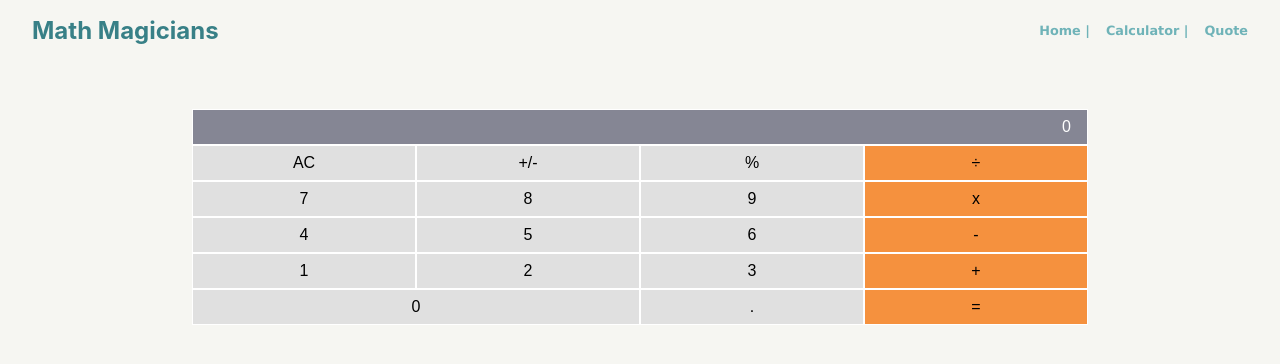
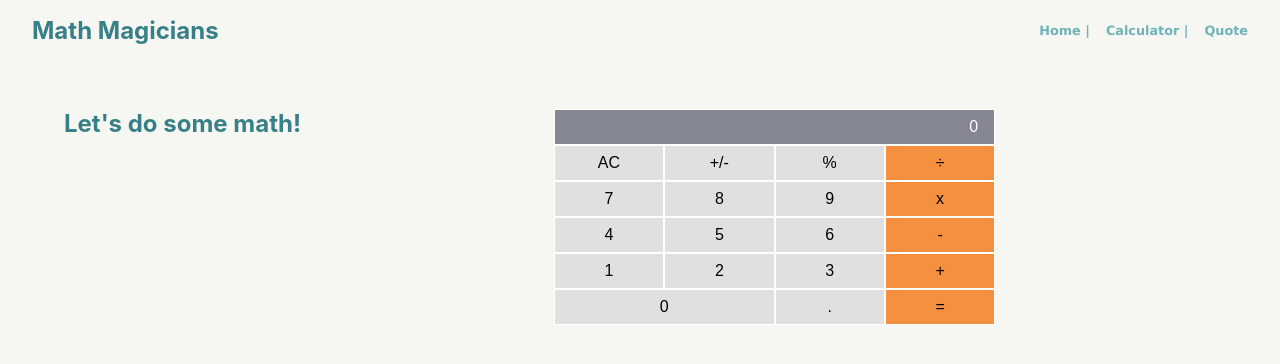
Before and after one commit to bahoz-ali/math_magicians, a React (Create React App) app: page /calculator in a window 1280 px wide. Shown: the top 364 px of the page. Built offline with nearby package versions, Linux system fonts and the light colour scheme.

Commit message:
add style to the calculator css

```diff
--- a/src/pages/Calculator.jsx
+++ b/src/pages/Calculator.jsx
@@ -21,6 +21,11 @@ const Calculator = (props) => {
 
   return (
     <section className="calculator_section">
+      <div className="calculator_left">
+        <h2>Let's do some math!</h2>
+      </div>
+
+      <div className="calculator_right">
         <div className="calculator">
           <Input result={calcInfo} />
           <Button handleCalculate={handleKeyPress} icon="AC" />
@@ -63,6 +68,7 @@ const Calculator = (props) => {
             theme="btn--primary"
           />
         </div>
+      </div>
     </section>
   );
 };
--- a/src/pages/Quote.jsx
+++ b/src/pages/Quote.jsx
@@ -1,7 +1,16 @@
 import React from 'react';
+import './quote_style.css'
 
 const Quote = () => {
-  return <div>Quote</div>;
+  return (
+    <section className='quote_section'>
+      <p>
+        Mathematics is not about the numbers, equations, computations, or
+        algorithms: its is about understanding.
+        <span className="author"> __William Paul Thurston</span>
+      </p>
+    </section>
+  );
 };
 
 export default Quote;
--- a/src/pages/calculator_style.css
+++ b/src/pages/calculator_style.css
@@ -1,10 +1,28 @@
 
 .calculator_section {
-  width: 70%;
+  display: flex;
+  align-items: flex-start;
+  justify-content: space-between;
+  padding-inline: 4rem;
   margin: 3rem auto 0;
+  gap: 2rem;
 }
 
+.calculator_right {
+  flex-grow: 1;
+  text-align: center;
+}
+
+.calculator_left h2 {
+  margin: 0;
+  padding: 0;
+}
+
+
 .calculator {
+  text-align: center;
+  width: 50%;
+  margin-inline: auto;
   background-color: rgb(144, 241, 218);
   display: grid;
   grid-template-columns: repeat(4, 1fr);
--- /dev/null
+++ b/src/pages/quote_style.css
@@ -0,0 +1,9 @@
+.quote_section {
+  padding: 2rem;
+}
+
+.quote_section p {
+  font-size: 1.1rem;
+  font-weight: bold;
+  color: var(--clr-heading);
+}
```
Lines whose indentation alone changed are shown as unchanged.
